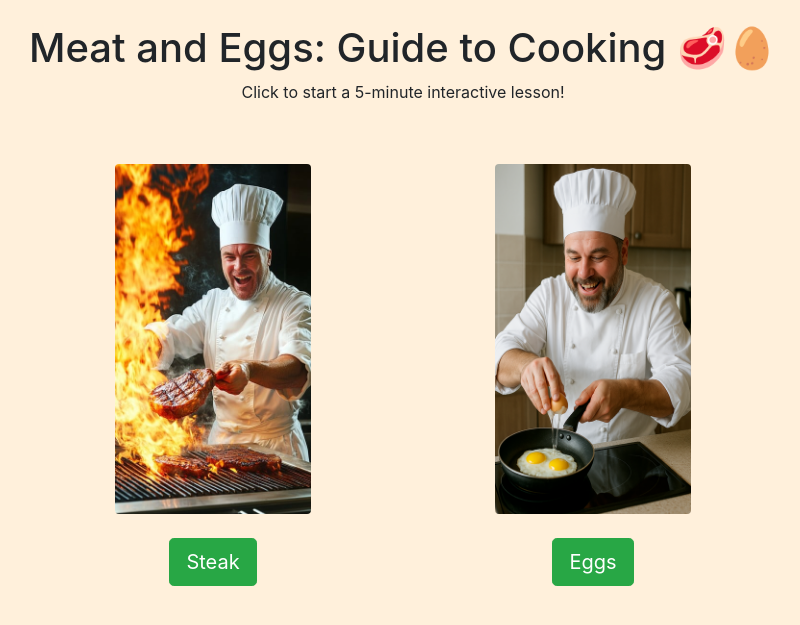
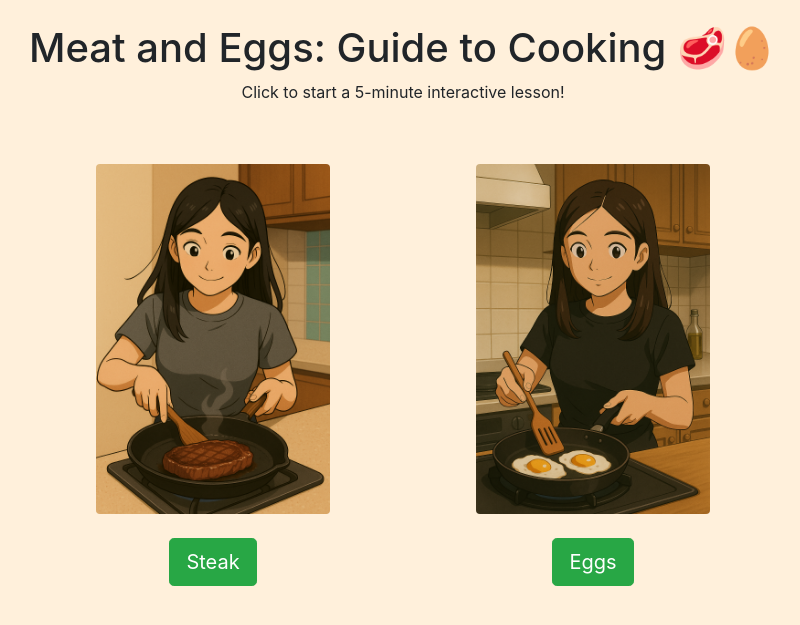
Before and after one commit to aliyatang1/meat-and-eggs, a Flask app: page / in a window 1280 px wide. Shown: the part 56-681 px from the top of the page, without its empty margins (237-1037 px from the left). Run offline with Flask 3, Linux system fonts and the light colour scheme; some libraries are stand-ins or nearby versions.

Commit message:
added new images

```diff
--- a/templates/welcome.html
+++ b/templates/welcome.html
@@ -11,7 +11,7 @@
     <div class="col-md-4 mb-5 text-center">
 
       <div>
-        <img src="{{ url_for('static', filename='images/home-steak.jpeg') }}" alt="Steak" class="img-fluid rounded home-image" style="max-height: 350px;">
+        <img src="{{ url_for('static', filename='images/home-steak.png') }}" alt="Steak" class="img-fluid rounded home-image" style="max-height: 350px;">
       </div>
       <br>
       <a href="{{ url_for('learn', lesson_id=1) }}">
```
Also changed, not shown: static/images/home-eggs.png, static/images/home-steak.jpeg (deleted), static/images/home-steak.png (added).
